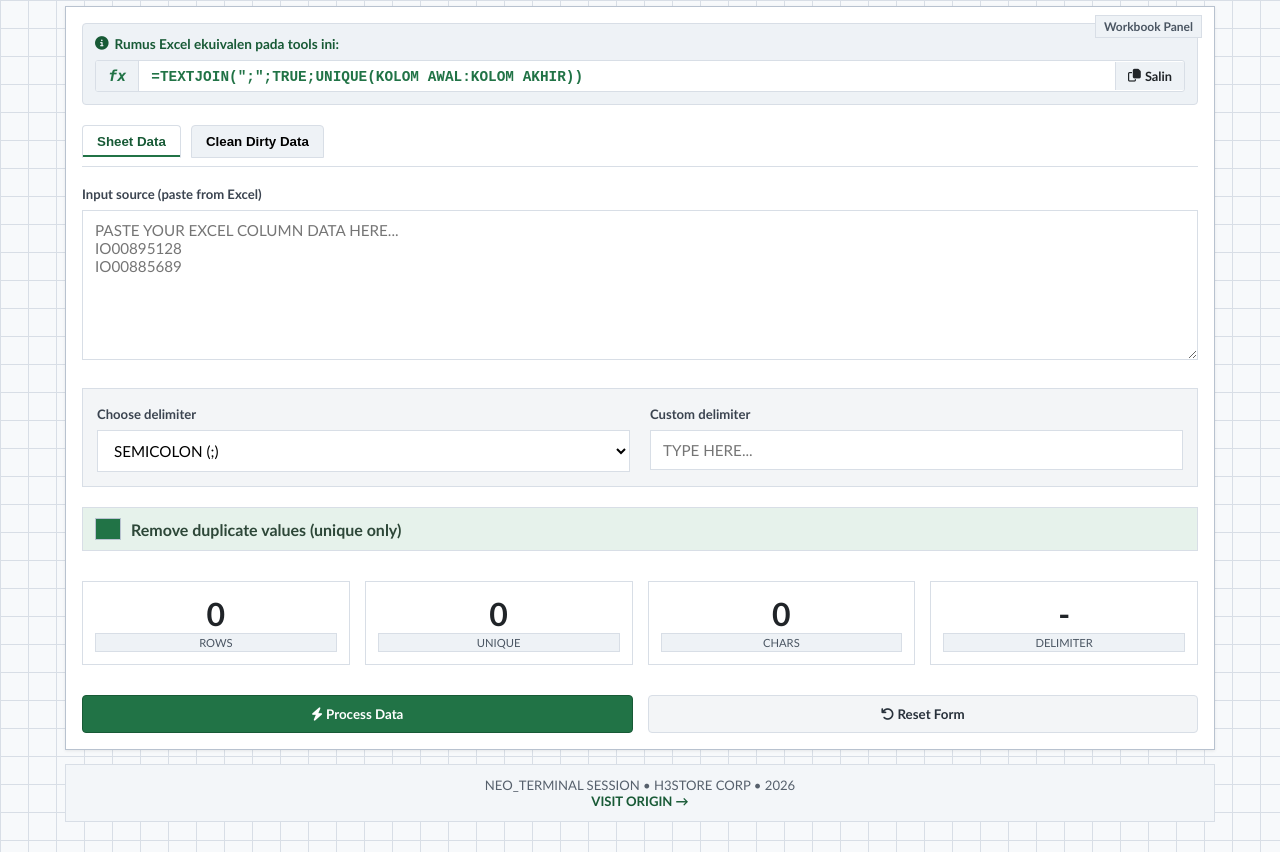
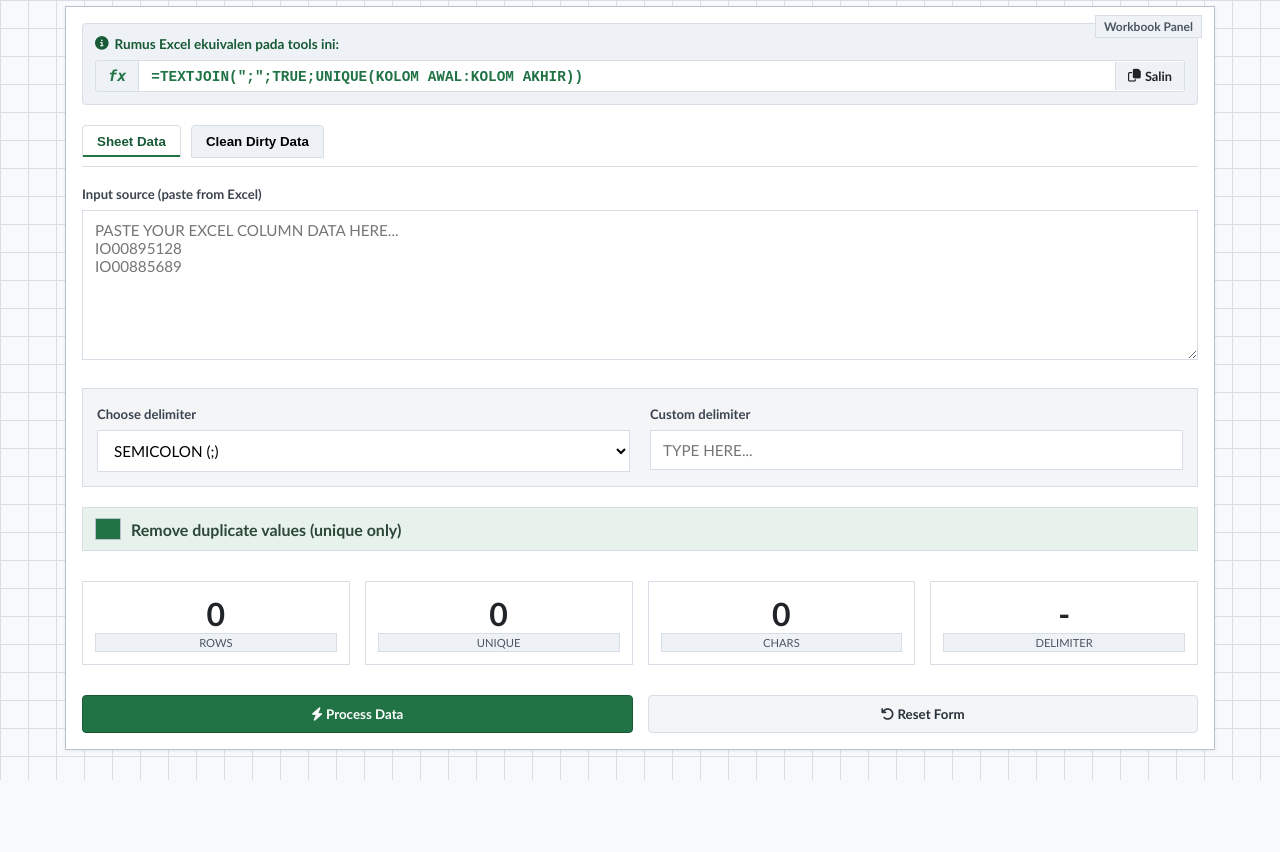
Before and after one commit to andricris/Excel-line-Converter, a plain HTML site: page index.html in a window 1280 px wide. Shown: the part 140-992 px from the top of the page. After the commit the page ends 920 px from the top, so only its background shows below. Drawn offline with Linux system fonts and the light colour scheme; some packages are replaced by stand-ins of ours; a script that the page names is missing.

Commit message:
Add files via upload

```diff
--- a/index.html
+++ b/index.html
@@ -560,10 +560,6 @@
       </div>
     </div>
 
-    <footer class="footer">
-      NEO_TERMINAL SESSION • H3STORE CORP • 2026<br>
-      <a href="https://andri-land.biz.id/" target="_blank">VISIT ORIGIN &rarr;</a>
-    </footer>
   </div>
 
   <script src="https://cdn.jsdelivr.net/npm/sweetalert2@11"></script>
```
